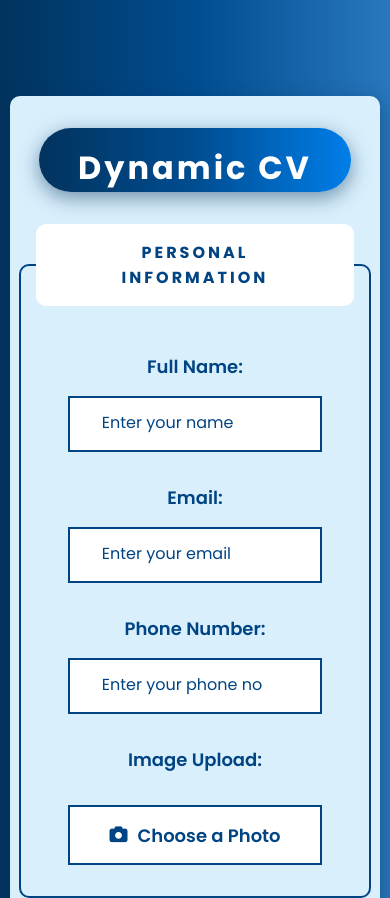
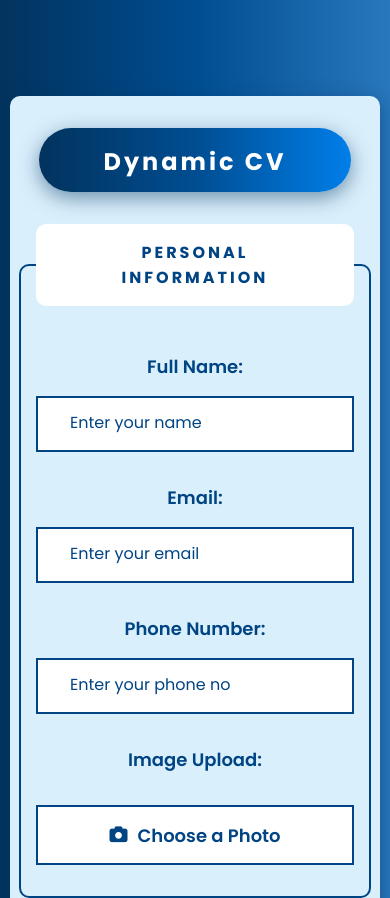
Before and after one commit to Zoha-Khan123/Milestone-03-04-and-05, a plain HTML site: page index.html in a window 390 px wide. Shown: the top 898 px of the page. Drawn offline with Linux system fonts and the light colour scheme.

Commit message:
buttons size correct

```diff
--- a/index.html
+++ b/index.html
@@ -111,7 +111,7 @@
       </div>
 
       <!-- Buttons  -->
-<div class="button">
+<div class="buttons" >
   <a href="#top">
     <button id="button">Generate CV</button>
   </a>
@@ -194,7 +194,8 @@
 
   <div class="task-5-button flex">
   <button id="pdf-btn">PDF Button</button>
-  <button id="shareable-btn">Sharebale Button</button>
+  <a href="./protfolio.html"><button id="shareable-btn">Sharebale Button</button></a>
+
   </div>
 
   </div>
--- a/style.css
+++ b/style.css
@@ -135,6 +135,7 @@ input[type="file"] {
   display: flex;
   justify-content: center;
   align-items: center;
+  text-align: center;
   gap: 10px;
   width: 50%;
   cursor: pointer;
@@ -185,18 +186,22 @@ input[type="file"] {
   form {
     width: 95%;
   }
+  .cv-heading h1 {
+    width:80vw;
+    font-size:x-large;
+    margin-bottom: 2rem;
 
-  .cv-heading h1 {
-    font-size: larger;
-    width: 80vw;
-    height: 4rem;
-    font-size: xx-large;
-    margin-bottom: 2rem;
+  }
+  .page-01 a button {
+    width: 70vw;
+    font-size:large;
+    height:3.5rem;
+    padding:0rem;
   }
   input,
   textarea,
   .personal-information .flex label {
-    width: 80%;
+    width:100%;
   }
 
   fieldset {
@@ -376,6 +381,7 @@ button:hover {
 }
 
 @media screen and (max-width: 550px) {
+
   .header .right-text {
     margin-left: 3rem;
     text-align: start;
```
Also changed, not shown: protfolio.html (added, +18 -0 lines), 1 other file.
